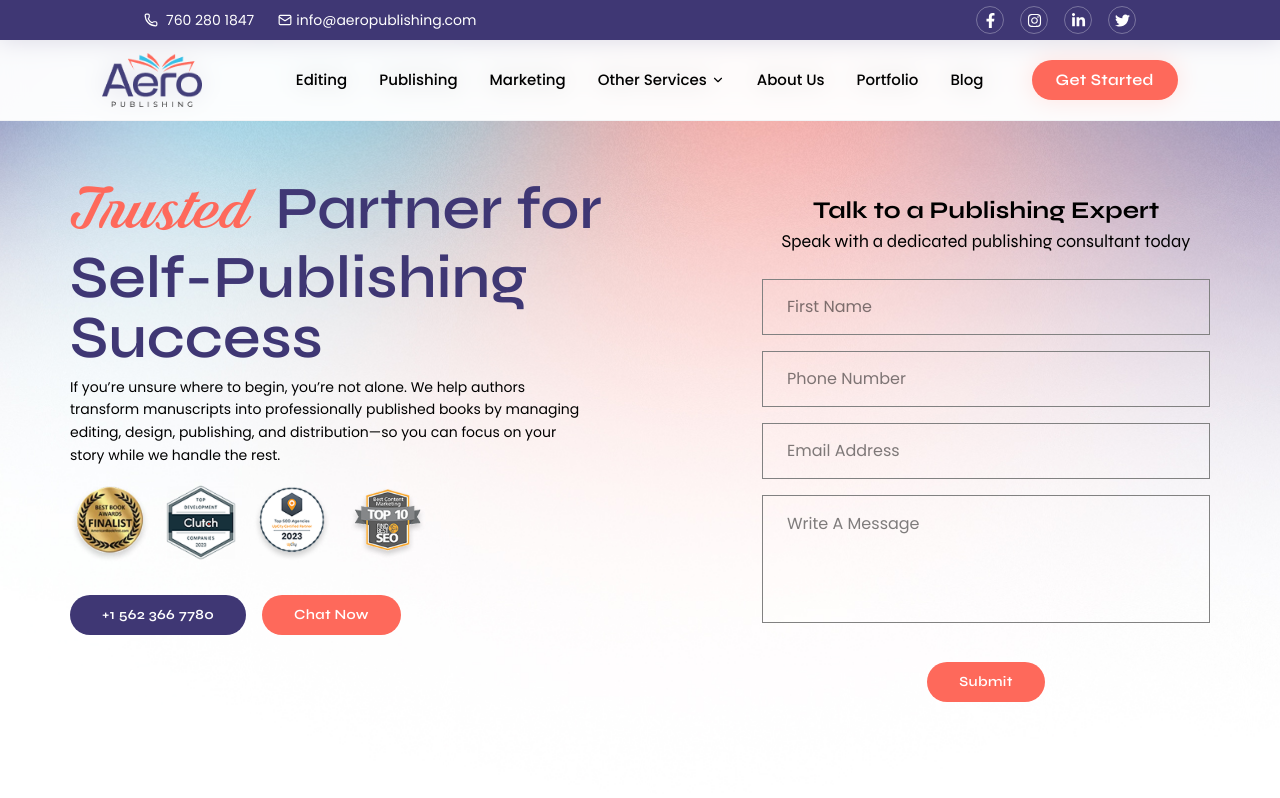
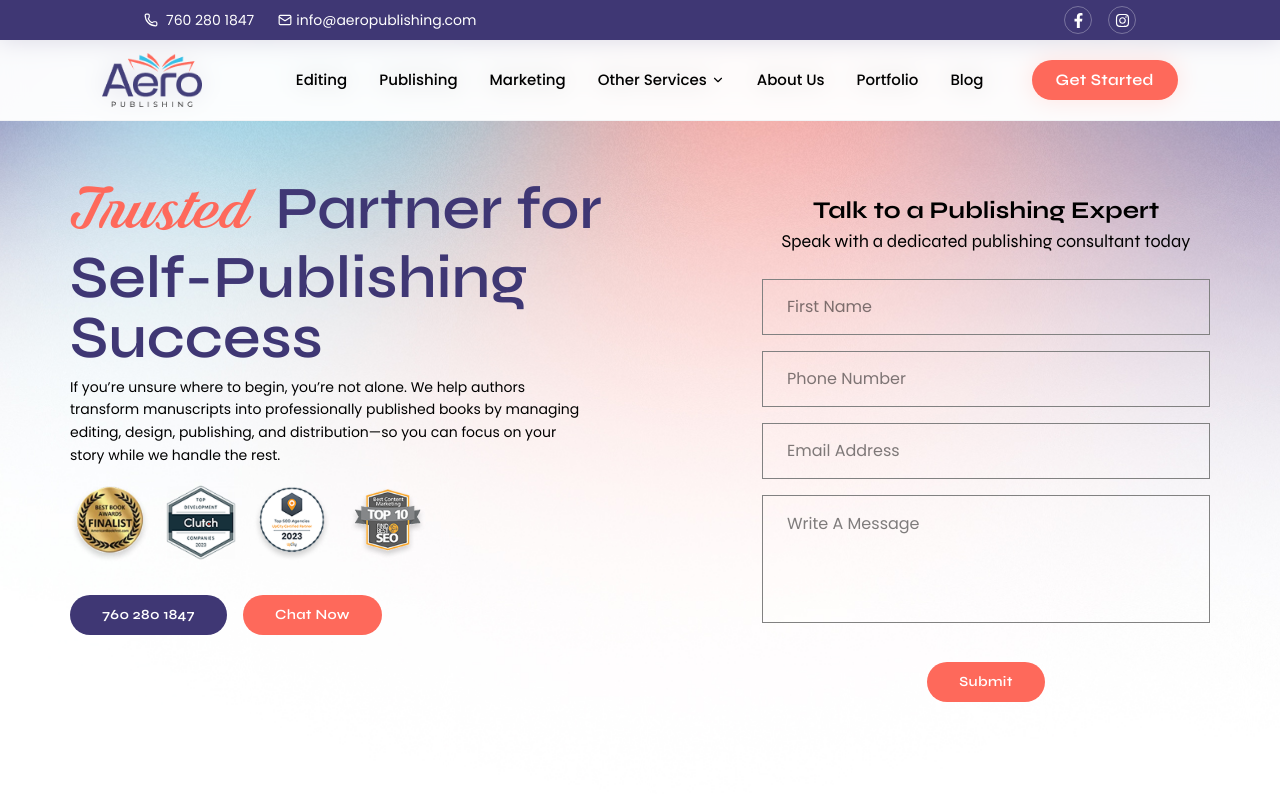
Before and after one commit to Invenzee/aeropublishing, a Next.js app: page / in a window 1280 px wide. Shown: the top 798 px of the page. Built offline with nearby package versions, Linux system fonts and the light colour scheme.

Commit message:
fixed some image issues add social media icon make the phone button functional

```diff
--- a/src/app/ghostwriting/page.tsx
+++ b/src/app/ghostwriting/page.tsx
@@ -107,7 +107,7 @@ export default function page() {
                 boldTitle=' Services Include'
                 description='Publishing doesn’t need to be complicated. We offer a clear, honest, and author-focused publishing experience—keeping you informed, in control, and confident at every stage while delivering professional results you can trust.'
                 features={features}
-                imageUrl='/ghostwriting-3.jpg'
+                imageUrl='/ghostwriting-3.png'
             />
             <ConnectWithUsSection />
             <TestimonialsSection />
--- a/src/app/privacy-policy/page.tsx
+++ b/src/app/privacy-policy/page.tsx
@@ -156,7 +156,7 @@ export default function PrivacyPolicy() {
                             Contacting Us
                         </h2>
                         <p>
-                            Please do not hesitate to contact us info@aeropublishing.us regarding any matter relating to this policy.
+                            Please do not hesitate to contact us <a href="mailto:info@aeropublishing.com">info@aeropublishing.com</a> regarding any matter relating to this policy.
                         </p>
                     </div>
 
--- a/src/app/return-refund-policies/page.tsx
+++ b/src/app/return-refund-policies/page.tsx
@@ -106,7 +106,7 @@ export default function ReturnRefundPolicy() {
                             Contacting Us
                         </h2>
                         <p>
-                            Please do not hesitate to contact us info@aeropublishing.us regarding any matter relating to this policy.
+                            Please do not hesitate to contact us <a href="mailto:info@aeropublishing.com">info@aeropublishing.com</a> regarding any matter relating to this policy.
                         </p>
                     </div>
 
--- a/src/app/terms-and-conditions/page.tsx
+++ b/src/app/terms-and-conditions/page.tsx
@@ -71,9 +71,9 @@ export default function TermsAndConditions() {
 
                         <ul className="list-disc pl-6 mt-4 space-y-2">
                             <li>Claim your refund specifying your concern by contacting us via any of the following three modes:</li>
-                            <li>Toll free #: +1 (562) 366 7780</li>
+                            <li><a href="tel:+1760280184">Toll free #: 760 280 1847</a></li>
                             <li>Live Chat</li>
-                            <li>info@aeropublishing.us</li>
+                            <li><a href="mailto:info@aeropublishing.com">info@aeropublishing.com</a></li>
                         </ul>
 
                         <p className="mt-4">
@@ -89,7 +89,7 @@ export default function TermsAndConditions() {
                         </p>
 
                         <p className="mt-3">
-                            If you have any questions or concerns about our Refund Policy, please contact us by clicking here sales@thebookpublisherllc.com
+                            If you have any questions or concerns about our Refund Policy, please contact us by clicking here <a href="mailto:info@aeropublishing.com">info@aeropublishing.com</a>
                         </p>
                     </div>
 
@@ -178,7 +178,7 @@ export default function TermsAndConditions() {
                             Communication Policy
                         </h2>
                         <p>
-                            YOU agree that The Book Publisher LLC is not liable for any correspondence from email address(es) other than the ones followed by our own domain i.e., “…info@aeropublishing.us m” or/and any toll-free number that is not mentioned on our website. The Book Publisher LLC should not be held responsible for any damage(s) caused by such correspondence. We only take responsibility of any communication through email address(es) under our own domain name or/and via toll free number i.e., already mentioned on The Book Publisher LLC Website.
+                            YOU agree that The Book Publisher LLC is not liable for any correspondence from email address(es) other than the ones followed by our own domain. <a href="mailto:info@aeropublishing.com">info@aeropublishing.com</a> or/and any toll-free number that is not mentioned on our website. The Book Publisher LLC should not be held responsible for any damage(s) caused by such correspondence. We only take responsibility of any communication through email address(es) under our own domain name or/and via toll free number i.e., already mentioned on The Book Publisher LLC Website.
                         </p>
                     </div>
 
--- a/src/components/About/HeroSection.tsx
+++ b/src/components/About/HeroSection.tsx
@@ -48,7 +48,7 @@ export default function HeroSection({ title, description, showButton = true, cla
                     {showButton && (
                         <div className="flex flex-wrap gap-4 pt-4 justify-center">
                             <Button variant="primary" className="max-sm:text-[14px] max-sm:px-4">
-                                +1 562 366 7780
+                                <a href="tel:+17602801847">760 280 1847</a>
                             </Button>
                             <Button variant="secondary" className="max-sm:text-[14px] max-sm:px-4">
                                 Chat Now
--- a/src/components/Contact/HeroSection.tsx
+++ b/src/components/Contact/HeroSection.tsx
@@ -38,17 +38,17 @@ export default function HeroSection() {
                     className="space-y-2"
                 >
                     <h1 className="text-[60px] font-syne font-semibold leading-[1] text-brand-primary max-sm:text-[40px]">
-                       Contact Us
+                        Contact Us
                     </h1>
 
                     <p className="text-black font-poppins text-md leading-relaxed max-w-xl max-sm:text-[14px]">
-                       Things are easy here even if you don't know how to write. Explain the crazy plot you hide in your mind for years and see your imagination on paper. Aqua Book Publishing is interpreting millions of dreams of being published authors globally. That’s what they all truly wanted.
+                        Things are easy here even if you don't know how to write. Explain the crazy plot you hide in your mind for years and see your imagination on paper. Aqua Book Publishing is interpreting millions of dreams of being published authors globally. That’s what they all truly wanted.
                     </p>
 
 
                     <div className="flex flex-wrap gap-4 pt-4">
                         <Button variant="primary" className="max-sm:text-[14px] max-sm:px-4">
-                            +1 562 366 7780
+                            <a href="tel:+17602801847">760 280 1847</a>
                         </Button>
                         <Button variant="secondary" className="max-sm:text-[14px] max-sm:px-4">
                             Chat Now
--- a/src/components/Header.tsx
+++ b/src/components/Header.tsx
@@ -60,7 +60,7 @@ export default function Header() {
                     <div className="flex items-center gap-6">
                         <div className="flex items-center gap-2">
                             <Phone size={14} className="text-white cursor-pointer" />
-                            <span className="text-white text-sm font-poppins font-normal cursor-pointer max-sm:hidden">760 280 1847</span>
+                            <span className="text-white text-sm font-poppins font-normal cursor-pointer max-sm:hidden"><a href="tel:+17602801847">760 280 1847</a></span>
                         </div>
                         <div className="flex items-center gap-1">
                             <Mail size={14} className="text-white cursor-pointer" />
@@ -68,17 +68,11 @@ export default function Header() {
                         </div>
                     </div>
                     <div className="flex gap-4">
-                        <a href="#" className="w-7 h-7 rounded-full border border-white/30 flex items-center justify-center hover:bg-white hover:text-brand-primary transition-all duration-300 group">
+                        <a href="https://www.facebook.com/people/Aero-Publishing/100069250598189/" className="w-7 h-7 rounded-full border border-white/30 flex items-center justify-center hover:bg-white hover:text-brand-primary transition-all duration-300 group">
                             <FaFacebookF size={15} className="group-hover:scale-110 transition-transform text-white group-hover:text-brand-primary" />
                         </a>
-                        <a href="#" className="w-7 h-7 rounded-full border border-white/30 flex items-center justify-center hover:bg-white hover:text-brand-primary transition-all duration-300 group">
+                        <a href="https://www.instagram.com/aeropublishing/?utm_source=ig_web_button_share_sheet&igsh=ZDNlZDc0MzIxNw%3D%3D#" className="w-7 h-7 rounded-full border border-white/30 flex items-center justify-center hover:bg-white hover:text-brand-primary transition-all duration-300 group">
                             <FaInstagram size={15} className="group-hover:scale-110 transition-transform text-white group-hover:text-brand-primary" />
-                        </a>
-                        <a href="#" className="w-7 h-7 rounded-full border border-white/30 flex items-center justify-center hover:bg-white hover:text-brand-primary transition-all duration-300 group">
-                            <FaLinkedinIn size={15} className="group-hover:scale-110 transition-transform text-white group-hover:text-brand-primary" />
-                        </a>
-                        <a href="#" className="w-7 h-7 rounded-full border border-white/30 flex items-center justify-center hover:bg-white hover:text-brand-primary transition-all duration-300 group">
-                            <FaTwitter size={15} className="group-hover:scale-110 transition-transform text-white group-hover:text-brand-primary" />
                         </a>
                     </div>
 
--- a/src/components/HeroSection.tsx
+++ b/src/components/HeroSection.tsx
@@ -54,7 +54,7 @@ export default function HeroSection() {
 
                     <div className="flex flex-wrap gap-4 pt-4">
                         <Button variant="primary" className="max-sm:text-[14px] max-sm:px-4">
-                            +1 562 366 7780
+                            <a href="tel:+17602801847">760 280 1847</a>
                         </Button>
                         <Button variant="secondary" className="max-sm:text-[14px] max-sm:px-4">
                             Chat Now
```
Also changed, not shown: src/components/Footer.tsx (+2 -8 lines), public/ghostwriting-3.jpg (deleted), public/ghostwriting-3.png (added).
